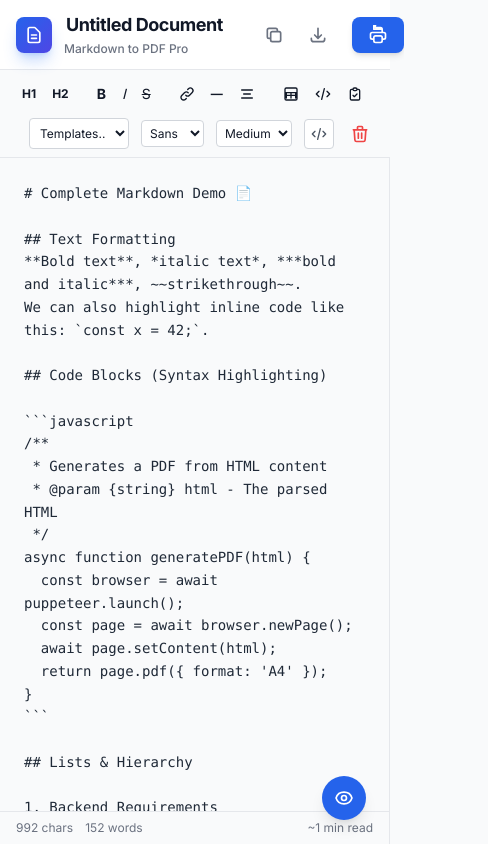
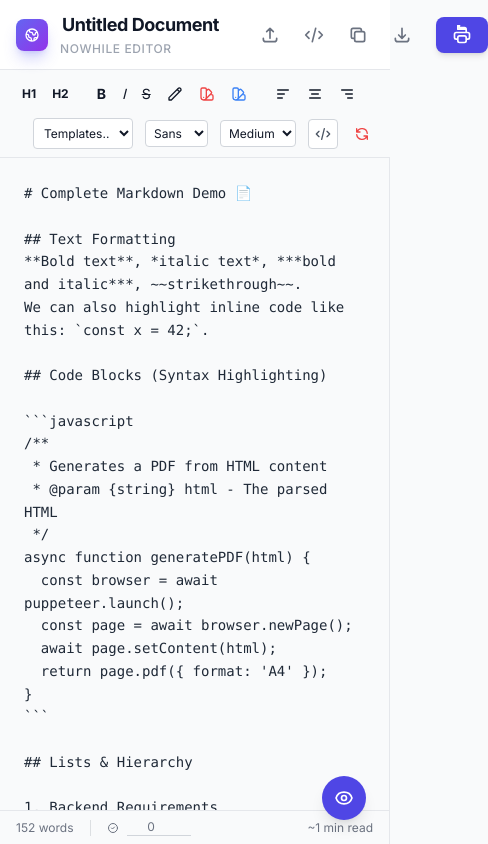
Before and after one commit to pckle4/nwmd, a React (Vite) app: page / in a window 390 px wide. Shown: the whole page, 488 px wide, since content can reach past the window. Built offline with nearby package versions, Linux system fonts and the light colour scheme.

Commit message:
Update App.tsx

```diff
--- a/App.tsx
+++ b/App.tsx
@@ -10,10 +10,15 @@ export default function App() {
   const [customCss, setCustomCss] = useState<string>('');
   const [docName, setDocName] = useState<string>('Untitled Document');
 
-  // Modals state
-  const [activeModal, setActiveModal] = useState<'none' | 'link' | 'table' | 'css'>('none');
+  // Modals & Tools state
+  const [activeModal, setActiveModal] = useState<'none' | 'link' | 'table' | 'css' | 'toc'>('none');
   const [linkData, setLinkData] = useState({ text: '', url: '' });
   const [tableData, setTableData] = useState({ rows: 3, cols: 3 });
+
+  // New Features State
+  const [zoomLevel, setZoomLevel] = useState(1);
+  const [targetWordCount, setTargetWordCount] = useState(0);
+  const fileInputRef = useRef<HTMLInputElement>(null);
 
   const [view, setView] = useState<EditorView>(EditorView.SPLIT);
   const [theme, setTheme] = useState<Theme>('light');
@@ -24,12 +29,13 @@ export default function App() {
   const [readingTime, setReadingTime] = useState(0);
   const [notification, setNotification] = useState<{msg: string, type: 'success' | 'error'} | null>(null);
   const [isFocused, setIsFocused] = useState(false);
+  const [toc, setToc] = useState<string[]>([]);
 
   const textAreaRef = useRef<HTMLTextAreaElement>(null);
 
   // Update Page Title for PDF "Save As"
   useEffect(() => {
-    document.title = docName || 'Markdown to PDF Pro';
+    document.title = docName || 'NoWhile Editor';
   }, [docName]);
 
   // Debounced parsing & Stats
@@ -43,7 +49,12 @@ export default function App() {
         const text = markdown.trim();
         const words = text ? text.split(/\s+/).length : 0;
         setWordCount(words);
-        setReadingTime(Math.ceil(words / 200)); // Approx 200 wpm
+        setReadingTime(Math.ceil(words / 200));
+
+        // Generate TOC
+        const headers = markdown.match(/^#{1,3} .+/gm) || [];
+        setToc(headers.map(h => h.replace(/#/g, '').trim()));
+
       } catch (e) {
         console.error("Parse error", e);
       }
@@ -61,7 +72,7 @@ export default function App() {
       }
     };
     window.addEventListener('resize', handleResize);
-    handleResize(); // Init
+    handleResize();
     return () => window.removeEventListener('resize', handleResize);
   }, []);
 
@@ -81,14 +92,44 @@ export default function App() {
     const url = URL.createObjectURL(blob);
     const a = document.createElement('a');
     a.href = url;
-    // Sanitize filename
-    const safeName = (docName || 'document').replace(/[^a-z0-9]/gi, '-').toLowerCase();
+    const safeName = (docName || 'nowhile-doc').replace(/[^a-z0-9]/gi, '-').toLowerCase();
     a.download = `${safeName}.md`;
     document.body.appendChild(a);
     a.click();
     document.body.removeChild(a);
     URL.revokeObjectURL(url);
     showNotification("Markdown file downloaded");
+  };
+
+  const handleDownloadHTML = () => {
+    const blob = new Blob([html], { type: 'text/html' });
+    const url = URL.createObjectURL(blob);
+    const a = document.createElement('a');
+    a.href = url;
+    const safeName = (docName || 'nowhile-doc').replace(/[^a-z0-9]/gi, '-').toLowerCase();
+    a.download = `${safeName}.html`;
+    document.body.appendChild(a);
+    a.click();
+    document.body.removeChild(a);
+    URL.revokeObjectURL(url);
+    showNotification("HTML file downloaded");
+  };
+
+  const handleImportFile = (event: React.ChangeEvent<HTMLInputElement>) => {
+    const file = event.target.files?.[0];
+    if (!file) return;
+
+    const reader = new FileReader();
+    reader.onload = (e) => {
+      const content = e.target?.result;
+      if (typeof content === 'string') {
+        setMarkdown(content);
+        showNotification("File imported successfully");
+      }
+    };
+    reader.readAsText(file);
+    // Reset input
+    event.target.value = '';
   };
 
   const handleCopyMarkdown = async () => {
@@ -100,9 +141,13 @@ export default function App() {
     }
   };
 
-  const handleClear = () => {
-    if (window.confirm("Are you sure you want to clear the editor?")) {
-      setMarkdown("");
+  const handleReset = () => {
+    if (window.confirm("Reset everything to default? This cannot be undone.")) {
+      setMarkdown(SAMPLE_MARKDOWN);
+      setDocName("Untitled Document");
+      setCustomCss("");
+      setTargetWordCount(0);
+      setZoomLevel(1);
     }
   };
 
@@ -111,7 +156,7 @@ export default function App() {
     if (!templateName) return;
 
     if (markdown.length > 50 && !window.confirm("Replace current content with template?")) {
-      e.target.value = ""; // Reset
+      e.target.value = "";
       return;
     }
 
@@ -132,16 +177,16 @@ export default function App() {
 
     setMarkdown(newText);
 
-    // Defer selection update
     setTimeout(() => {
       textarea.focus();
       textarea.setSelectionRange(start + before.length, end + before.length);
     }, 0);
   };
 
-  const insertDateTime = () => {
-    insertText(new Date().toLocaleString());
-  };
+  const insertDateTime = () => insertText(new Date().toLocaleString());
+  const insertColor = (color: string) => insertText(`<span style="color:${color}">`, `</span>`);
+  const insertHighlight = () => insertText('<mark>', '</mark>');
+  const insertAlign = (align: 'left' | 'center' | 'right') => insertText(`<div align="${align}">\n`, '\n</div>');
 
   // --- Modal Logic ---
 
@@ -230,19 +275,30 @@ export default function App() {
     const timeStr = now.toLocaleTimeString('en-US', { hour: '2-digit', minute: '2-digit' });
 
     return (
-      <div className="doc-footer">
-        <div className="footer-badge bg-pink-50 text-pink-700 border border-pink-100 print-only">
-           <span>Made with love by</span>
-           <strong>NoWhile</strong>
-           <Icons.Heart />
+      <div className="doc-footer flex flex-col items-center justify-center gap-3 mt-12 pt-6 border-t border-dashed border-gray-300 print:flex">
+        {/* Top Row: Branding & Title */}
+        <div className="flex items-center gap-3">
+          <div className="px-3 py-1 bg-indigo-50 text-indigo-700 rounded-full border border-indigo-100 flex items-center gap-1.5 shadow-sm">
+            <Icons.Globe />
+            <span className="font-bold text-xs uppercase tracking-wider">NoWhile</span>
+          </div>
+          <div className="px-3 py-1 bg-white text-gray-700 rounded-full border border-gray-200 flex items-center gap-1.5 shadow-sm">
+            <Icons.User />
+            <span className="font-semibold text-xs max-w-[150px] truncate">{docName || 'Untitled'}</span>
+          </div>
         </div>
-        <div className="flex gap-2">
-           <div className="footer-badge bg-blue-50 text-blue-700 border border-blue-100">
-             {dateStr}
-           </div>
-           <div className="footer-badge bg-gray-50 text-gray-600 border border-gray-200 font-mono">
-             {timeStr}
-           </div>
+
+        {/* Bottom Row: Metadata */}
+        <div className="flex items-center gap-6 text-[10px] text-gray-400 font-mono uppercase tracking-tight">
+          <span className="flex items-center gap-1">
+            <Icons.Calendar /> {dateStr}
+          </span>
+          <span className="flex items-center gap-1">
+            <Icons.Clock /> {timeStr}
+          </span>
+          <span className="flex items-center gap-1">
+            <Icons.Hash /> {wordCount} words
+          </span>
         </div>
       </div>
     );
@@ -252,6 +308,7 @@ export default function App() {
     <div className={`flex flex-col h-screen ${getThemeClasses()} transition-colors duration-300`}>
       {/* Inject Custom CSS */}
       <style dangerouslySetInnerHTML={{ __html: customCss }} />
+      <input type="file" ref={fileInputRef} className="hidden" accept=".md,.txt" onChange={handleImportFile} />
 
       {/* --- HEADER --- */}
       {!isFocused && (
@@ -260,19 +317,19 @@ export default function App() {
         ${theme === 'light' ? 'bg-white border-gray-200' : 'bg-gray-900 border-gray-700'}
       `}>
         <div className="flex items-center gap-3">
-          <div className="p-2 bg-gradient-to-br from-blue-600 to-indigo-600 rounded-lg text-white shadow-lg shadow-blue-500/30">
-            <Icons.File />
+          <div className="p-2 bg-gradient-to-br from-indigo-500 to-purple-600 rounded-lg text-white shadow-lg shadow-indigo-500/30">
+            <Icons.Globe />
           </div>
           <div className="flex flex-col">
             <input
               type="text"
               value={docName}
               onChange={(e) => setDocName(e.target.value)}
-              className={`text-lg font-bold tracking-tight leading-none focus:outline-none focus:border-b border-transparent transition-all w-48 sm:w-64 bg-transparent p-0.5 ${theme === 'light' ? 'focus:border-blue-500 hover:border-gray-300' : 'focus:border-blue-400 hover:border-gray-600'}`}
+              className={`text-lg font-bold tracking-tight leading-none focus:outline-none focus:border-b border-transparent transition-all w-48 sm:w-64 bg-transparent p-0.5 ${theme === 'light' ? 'focus:border-indigo-500 hover:border-gray-300' : 'focus:border-indigo-400 hover:border-gray-600'}`}
               placeholder="Document Name"
             />
-            <p className={`text-xs font-medium mt-1 ${theme === 'light' ? 'text-gray-500' : 'text-gray-400'}`}>
-              Markdown to PDF Pro
+            <p className={`text-xs font-medium mt-1 uppercase tracking-wider ${theme === 'light' ? 'text-gray-400' : 'text-gray-500'}`}>
+              NoWhile Editor
             </p>
           </div>
         </div>
@@ -288,17 +345,25 @@ export default function App() {
 
           <div className="w-px h-6 bg-gray-300 mx-2 hidden md:block"></div>
 
-          <button onClick={() => setIsFocused(true)} className="p-2 text-gray-500 hover:text-blue-500 transition-colors hidden md:block" title="Focus Mode">
+          <button onClick={() => setIsFocused(true)} className="p-2 text-gray-500 hover:text-indigo-500 transition-colors hidden md:block" title="Focus Mode">
             <Icons.Maximize />
           </button>
 
-          <button onClick={handleCopyMarkdown} className="p-2 text-gray-500 hover:text-blue-500 transition-colors" title="Copy Markdown">
+          {/* Import/Export */}
+          <button onClick={() => fileInputRef.current?.click()} className="p-2 text-gray-500 hover:text-indigo-500 transition-colors" title="Import File">
+            <Icons.Upload />
+          </button>
+          <button onClick={handleDownloadHTML} className="p-2 text-gray-500 hover:text-indigo-500 transition-colors" title="Export HTML">
+            <Icons.Html />
+          </button>
+
+          <button onClick={handleCopyMarkdown} className="p-2 text-gray-500 hover:text-indigo-500 transition-colors" title="Copy Markdown">
             <Icons.Copy />
           </button>
           <button onClick={handleDownloadMD} className="p-2 text-gray-500 hover:text-green-500 transition-colors" title="Download .md">
             <Icons.Download />
           </button>
-          <button onClick={handlePrint} className="flex items-center gap-2 px-4 py-2 bg-blue-600 hover:bg-blue-700 text-white text-sm font-semibold rounded-lg shadow-md transition-all active:scale-95 ml-2">
+          <button onClick={handlePrint} className="flex items-center gap-2 px-4 py-2 bg-indigo-600 hover:bg-indigo-700 text-white text-sm font-semibold rounded-lg shadow-md transition-all active:scale-95 ml-2">
             <Icons.Print />
             <span className="hidden sm:inline">Print PDF</span>
           </button>
@@ -324,12 +389,25 @@ export default function App() {
           <button onClick={() => insertText('*', '*')} className={`p-1.5 rounded hover:bg-black/5 italic w-8 text-center ${theme !== 'light' && 'text-gray-300 hover:bg-white/10'}`}>I</button>
           <button onClick={() => insertText('~~', '~~')} className={`p-1.5 rounded hover:bg-black/5 line-through w-8 text-center ${theme !== 'light' && 'text-gray-300 hover:bg-white/10'}`}>S</button>
 
+          {/* Color & Highlight */}
+          <button onClick={insertHighlight} className={`p-1.5 rounded hover:bg-black/5 ${theme !== 'light' && 'text-gray-300 hover:bg-white/10'}`} title="Highlight"><Icons.Highlight /></button>
+          <button onClick={() => insertColor('red')} className={`p-1.5 rounded hover:bg-black/5 text-red-500`} title="Red Text"><Icons.Color /></button>
+          <button onClick={() => insertColor('blue')} className={`p-1.5 rounded hover:bg-black/5 text-blue-500`} title="Blue Text"><Icons.Color /></button>
+
+          <div className="w-px h-4 bg-gray-300 mx-1"></div>
+
+          {/* Align */}
+          <button onClick={() => insertAlign('left')} className={`p-1.5 rounded hover:bg-black/5 ${theme !== 'light' && 'text-gray-300 hover:bg-white/10'}`}><Icons.AlignLeft /></button>
+          <button onClick={() => insertAlign('center')} className={`p-1.5 rounded hover:bg-black/5 ${theme !== 'light' && 'text-gray-300 hover:bg-white/10'}`}><Icons.Center /></button>
+          <button onClick={() => insertAlign('right')} className={`p-1.5 rounded hover:bg-black/5 ${theme !== 'light' && 'text-gray-300 hover:bg-white/10'}`}><Icons.AlignRight /></button>
+
           <div className="w-px h-4 bg-gray-300 mx-1"></div>
 
           {/* Inserts */}
           <button onClick={openLinkModal} className={`p-1.5 rounded hover:bg-black/5 ${theme !== 'light' && 'text-gray-300 hover:bg-white/10'}`} title="Link"><Icons.Link /></button>
           <button onClick={() => insertText('\n---\n')} className={`p-1.5 rounded hover:bg-black/5 font-bold text-xs w-8 ${theme !== 'light' && 'text-gray-300 hover:bg-white/10'}`} title="Horizontal Rule">—</button>
-          <button onClick={() => insertText('\n<div align="center">\n', '\n</div>\n')} className={`p-1.5 rounded hover:bg-black/5 ${theme !== 'light' && 'text-gray-300 hover:bg-white/10'}`} title="Center Align"><Icons.Center /></button>
+          <button onClick={() => insertText('✅ ')} className={`p-1.5 rounded hover:bg-black/5 ${theme !== 'light' && 'text-gray-300 hover:bg-white/10'}`}>✅</button>
+          <button onClick={() => insertText('⚠️ ')} className={`p-1.5 rounded hover:bg-black/5 ${theme !== 'light' && 'text-gray-300 hover:bg-white/10'}`}>⚠️</button>
 
           <div className="w-px h-4 bg-gray-300 mx-1"></div>
 
@@ -356,8 +434,8 @@ export default function App() {
           {/* Paper Size */}
           <div className="flex items-center gap-1 hidden sm:flex">
              <span className={`text-[10px] uppercase font-bold ${theme === 'light' ? 'text-gray-400' : 'text-gray-500'}`}>Size</span>
-             <button onClick={() => setPaperSize('a4')} className={`text-xs px-2 py-1 rounded border ${paperSize === 'a4' ? 'bg-blue-50 border-blue-200 text-blue-700' : 'border-transparent text-gray-500'}`}>A4</button>
-             <button onClick={() => setPaperSize('letter')} className={`text-xs px-2 py-1 rounded border ${paperSize === 'letter' ? 'bg-blue-50 border-blue-200 text-blue-700' : 'border-transparent text-gray-500'}`}>Let</button>
+             <button onClick={() => setPaperSize('a4')} className={`text-xs px-2 py-1 rounded border ${paperSize === 'a4' ? 'bg-indigo-50 border-indigo-200 text-indigo-700' : 'border-transparent text-gray-500'}`}>A4</button>
+             <button onClick={() => setPaperSize('letter')} className={`text-xs px-2 py-1 rounded border ${paperSize === 'letter' ? 'bg-indigo-50 border-indigo-200 text-indigo-700' : 'border-transparent text-gray-500'}`}>Let</button>
           </div>
 
           {/* Configs */}
@@ -388,14 +466,14 @@ export default function App() {
           {/* Custom CSS Button */}
           <button
              onClick={() => setActiveModal('css')}
-             className={`p-1.5 rounded border ${theme === 'light' ? 'bg-white border-gray-300 text-gray-600 hover:text-blue-600' : 'bg-gray-700 border-gray-600 text-gray-300 hover:text-white'}`}
+             className={`p-1.5 rounded border ${theme === 'light' ? 'bg-white border-gray-300 text-gray-600 hover:text-indigo-600' : 'bg-gray-700 border-gray-600 text-gray-300 hover:text-white'}`}
              title="Custom CSS"
           >
              <Icons.CodeBrackets />
           </button>
 
-          <button onClick={handleClear} className="text-red-500 hover:text-red-600 p-1 rounded hover:bg-red-50" title="Clear All">
-            <Icons.Trash />
+          <button onClick={handleReset} className="text-red-500 hover:text-red-600 p-1 rounded hover:bg-red-50" title="Reset App">
+            <Icons.Refresh />
           </button>
         </div>
       </div>
@@ -420,10 +498,25 @@ export default function App() {
           />
           {/* Stats Bar */}
           {!isFocused && (
-          <div className={`px-4 py-2 border-t text-xs flex justify-between ${theme === 'light' ? 'border-gray-200 text-gray-500' : 'border-gray-700 text-gray-400'}`}>
-             <span className="flex gap-3">
-               <span>{markdown.length} chars</span>
+          <div className={`px-4 py-2 border-t text-xs flex justify-between items-center ${theme === 'light' ? 'border-gray-200 text-gray-500' : 'border-gray-700 text-gray-400'}`}>
+             <span className="flex gap-4 items-center">
                <span>{wordCount} words</span>
+               <div className="h-4 w-px bg-current opacity-20"></div>
+               <div className="flex items-center gap-2" title="Target Word Count">
+                 <Icons.Target />
+                 <input
+                   type="number"
+                   value={targetWordCount}
+                   onChange={e => setTargetWordCount(Number(e.target.value))}
+                   className="w-16 bg-transparent border-b border-gray-300 focus:border-indigo-500 outline-none text-center"
+                   placeholder="Target"
+                 />
+                 {targetWordCount > 0 && (
+                   <span className="text-[10px] font-bold">
+                     {Math.min(100, Math.round((wordCount / targetWordCount) * 100))}%
+                   </span>
+                 )}
+               </div>
              </span>
              <span>~{readingTime} min read</span>
           </div>
@@ -435,10 +528,17 @@ export default function App() {
           preview-container flex-1 bg-gray-200 overflow-auto relative transition-all duration-300 p-4 lg:p-8 pb-20
           ${view === EditorView.EDIT ? 'hidden lg:block' : 'block'}
         `}>
+           {/* Zoom Controls */}
+           <div className="zoom-controls absolute top-4 right-8 flex gap-2 z-10 opacity-0 hover:opacity-100 transition-opacity">
+              <button onClick={() => setZoomLevel(z => Math.max(0.5, z - 0.1))} className="p-1 bg-white rounded shadow text-gray-600 hover:text-indigo-600"><Icons.ZoomOut /></button>
+              <span className="bg-white px-2 py-1 rounded shadow text-xs font-mono">{Math.round(zoomLevel * 100)}%</span>
+              <button onClick={() => setZoomLevel(z => Math.min(1.5, z + 0.1))} className="p-1 bg-white rounded shadow text-gray-600 hover:text-indigo-600"><Icons.ZoomIn /></button>
+           </div>
+
            <div className={`
               paper-preview ${paperSize === 'a4' ? 'paper-a4' : 'paper-letter'}
               ${getContainerFontClass()} ${getContainerSizeClass()}
-           `}>
+           `} style={{ transform: `scale(${zoomLevel})` }}>
               <div
                  className="markdown-body"
                  dangerouslySetInnerHTML={{ __html: html }}
@@ -464,7 +564,7 @@ export default function App() {
         <div className="lg:hidden absolute bottom-6 right-6 flex gap-2 no-print z-50">
           <button
             onClick={() => setView(view === EditorView.EDIT ? EditorView.PREVIEW : EditorView.EDIT)}
-            className="p-3 bg-blue-600 text-white rounded-full shadow-lg hover:bg-blue-700 active:scale-95 transition-transform"
+            className="p-3 bg-indigo-600 text-white rounded-full shadow-lg hover:bg-indigo-700 active:scale-95 transition-transform"
           >
             {view === EditorView.EDIT ? <Icons.Eye /> : <Icons.Edit />}
           </button>
@@ -566,7 +666,7 @@ export default function App() {
                    <textarea
                      value={customCss}
                      onChange={(e) => setCustomCss(e.target.value)}
-                     className={`flex-1 w-full p-3 font-mono text-xs border rounded-md resize-none focus:ring-2 focus:ring-blue-500 outline-none min-h-[200px] ${theme === 'light' ? 'bg-gray-50 border-gray-300 text-gray-800' : 'bg-gray-900 border-gray-600 text-gray-200'}`}
+                     className={`flex-1 w-full p-3 font-mono text-xs border rounded-md resize-none focus:ring-2 focus:ring-indigo-500 outline-none min-h-[200px] ${theme === 'light' ? 'bg-gray-50 border-gray-300 text-gray-800' : 'bg-gray-900 border-gray-600 text-gray-200'}`}
                      placeholder={`.markdown-body h1 { \n  color: #2563eb; \n  text-transform: uppercase;\n}`}
                      spellCheck={false}
                    />
@@ -586,7 +686,7 @@ export default function App() {
                    else if (activeModal === 'table') confirmInsertTable();
                    else setActiveModal('none'); // Save for CSS is implicit
                  }}
-                 className="px-4 py-2 bg-blue-600 hover:bg-blue-700 text-white rounded-lg text-sm font-medium transition-colors"
+                 className="px-4 py-2 bg-indigo-600 hover:bg-indigo-700 text-white rounded-lg text-sm font-medium transition-colors"
                >
                  {activeModal === 'css' ? 'Save & Close' : 'Insert'}
                </button>
```
